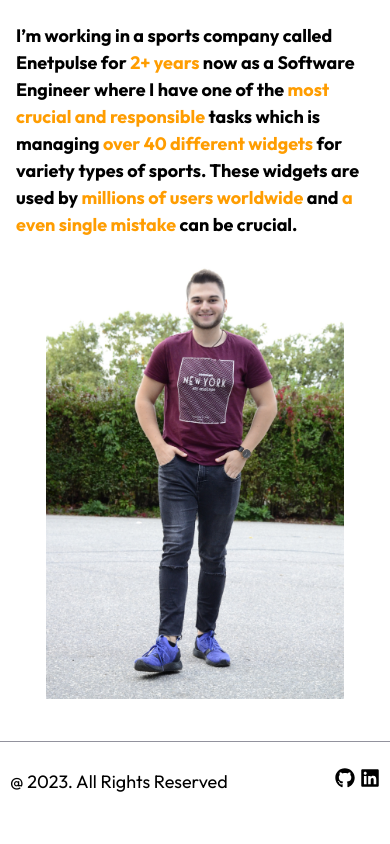
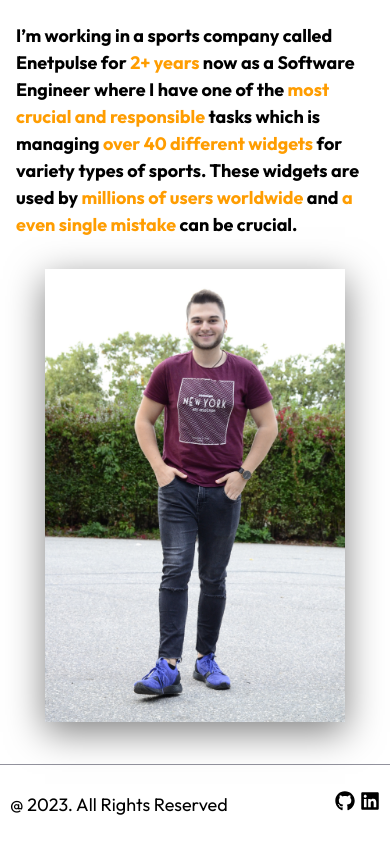
Before and after one commit to antoanparashkevov/antoanp-nextjs, a Next.js app: page /about in a window 390 px wide. Shown: the part 1558-2402 px from the top of the page. Before the commit the page ends 2379 px from the top, so only its background shows below. Built offline with nearby package versions, Linux system fonts and the light colour scheme.

Commit message:
Responsive design for work experience

```diff
--- a/src/components/about/WorkExperience.module.scss
+++ b/src/components/about/WorkExperience.module.scss
@@ -4,14 +4,10 @@
 .work_experience_section {
     @include mixins.flexbox;
     justify-content: center;
+    gap: 20px;
 }
 
 //Main content START
-
-.work_experience_main_content {
-    @include mixins.flexItem;
-    flex-basis: 55%;
-}
 
 .work_experience_title {
     font-size: variables.$h1-font-size;
@@ -36,8 +32,9 @@
 .work_experience_image {
     @include mixins.flexItem;
     position: relative;
-    flex-basis: 45%;
-    height: 450px;
+    width: 300px;
+    height: 453px;
+    box-shadow: 0 10px 35px 0 rgba(0, 0, 0, 0.5);
 }
 
 //About Me Pic END
@@ -48,12 +45,12 @@
         flex-wrap: wrap;
     }
 
-    .work_experience_main_content,
-    .work_experience_image {
+    .work_experience_main_content {
         flex-basis: 100%;
     }
 
     .work_experience_image {
         margin-bottom: 10px;
+        flex-grow: 0;
     }
 }
```
